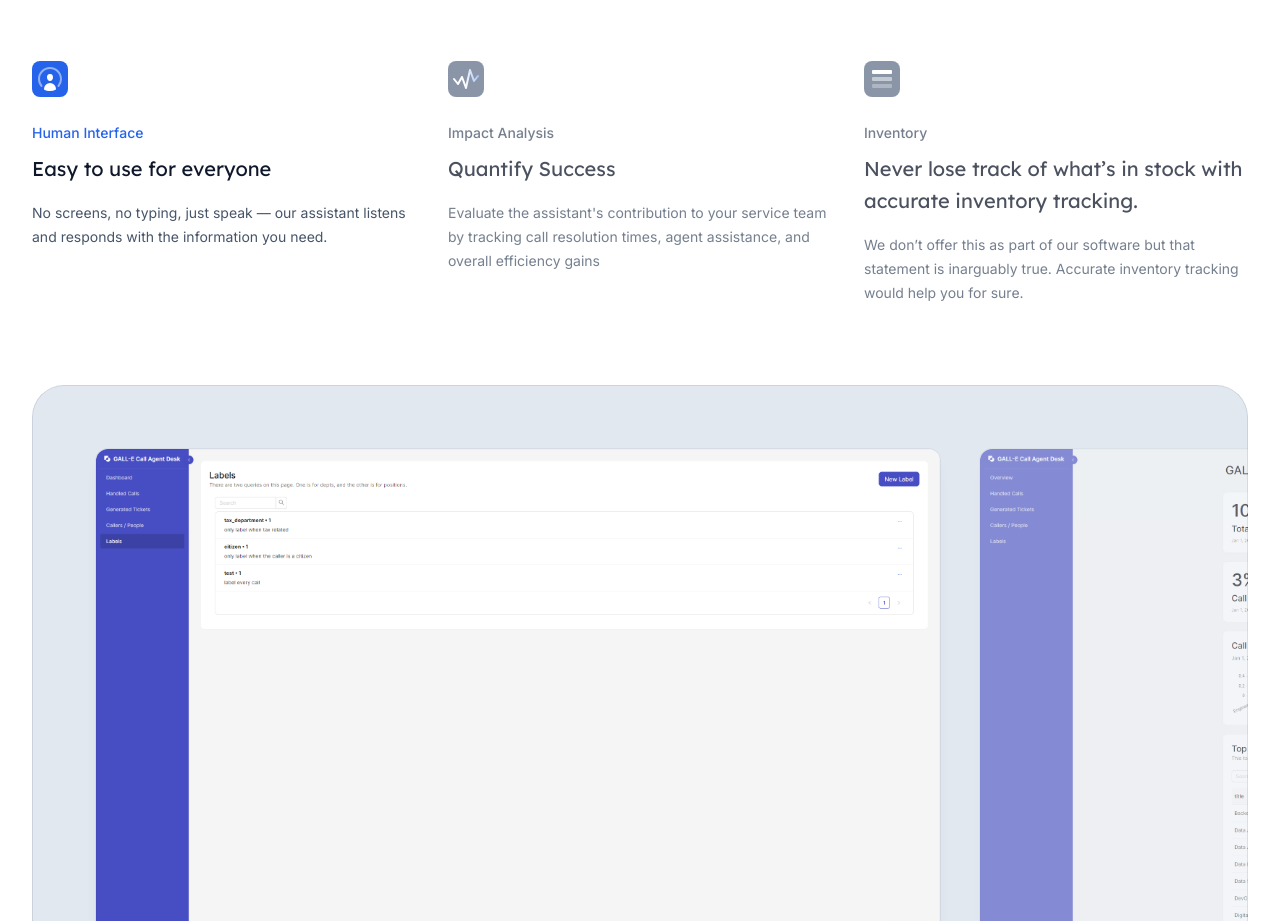
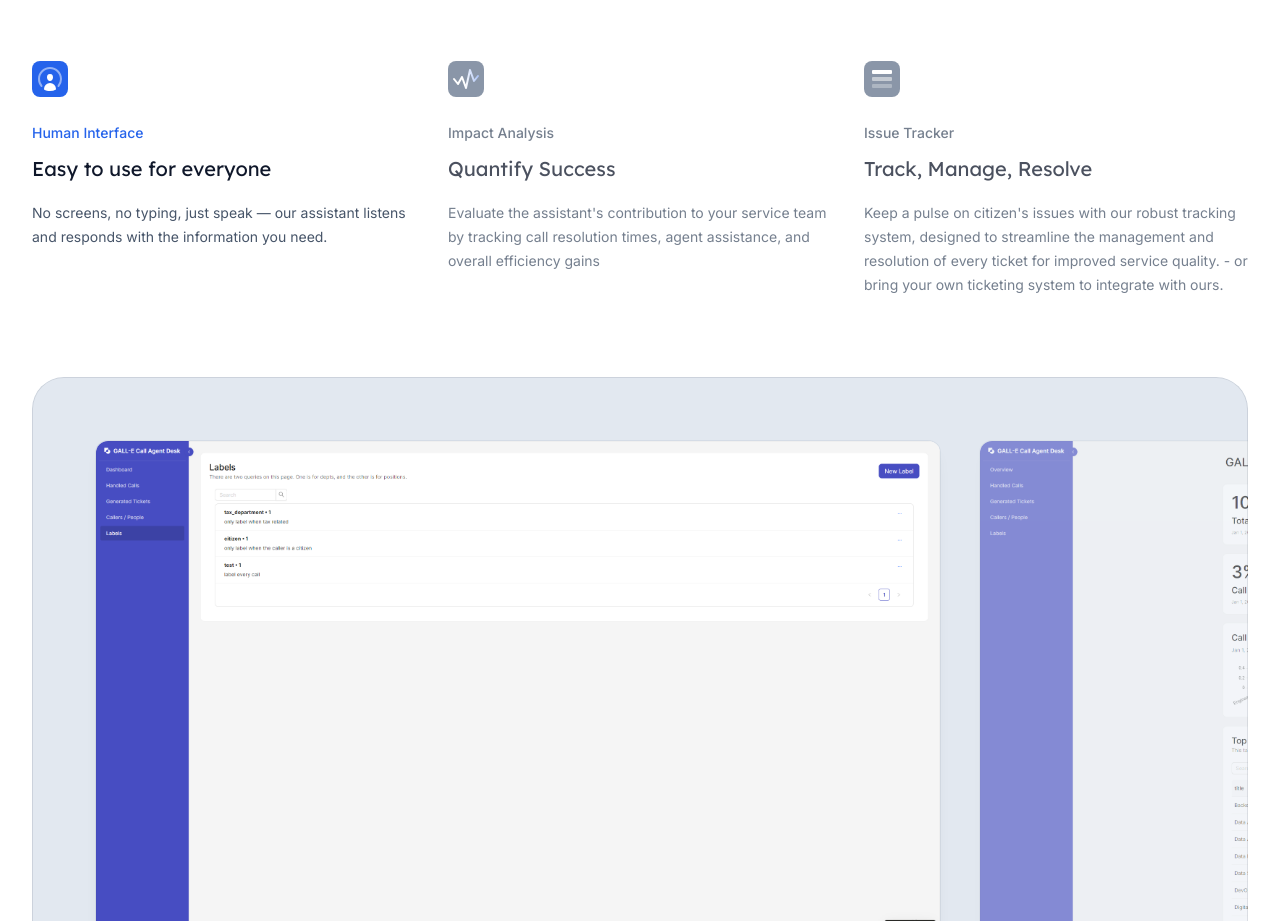
Before and after one commit to house-of-ai-oss/GALL-E, a Next.js app: page / in a window 1280 px wide. Shown: the part 2020-2941 px from the top of the page. Built offline with nearby package versions, Linux system fonts and the light colour scheme.

Commit message:
Finish secondary features

```diff
--- a/src/components/SecondaryFeatures.jsx
+++ b/src/components/SecondaryFeatures.jsx
@@ -66,11 +66,10 @@ const features = [
     },
   },
   {
-    name: "Inventory",
-    summary:
-      "Never lose track of what’s in stock with accurate inventory tracking.",
+    name: "Issue Tracker",
+    summary: "Track, Manage, Resolve",
     description:
-      "We don’t offer this as part of our software but that statement is inarguably true. Accurate inventory tracking would help you for sure.",
+      "Keep a pulse on citizen's issues with our robust tracking system, designed to streamline the management and resolution of every ticket for improved service quality. - or bring your own ticketing system to integrate with ours.",
     image: screenshotTickets,
     icon: function InventoryIcon() {
       return (
```
